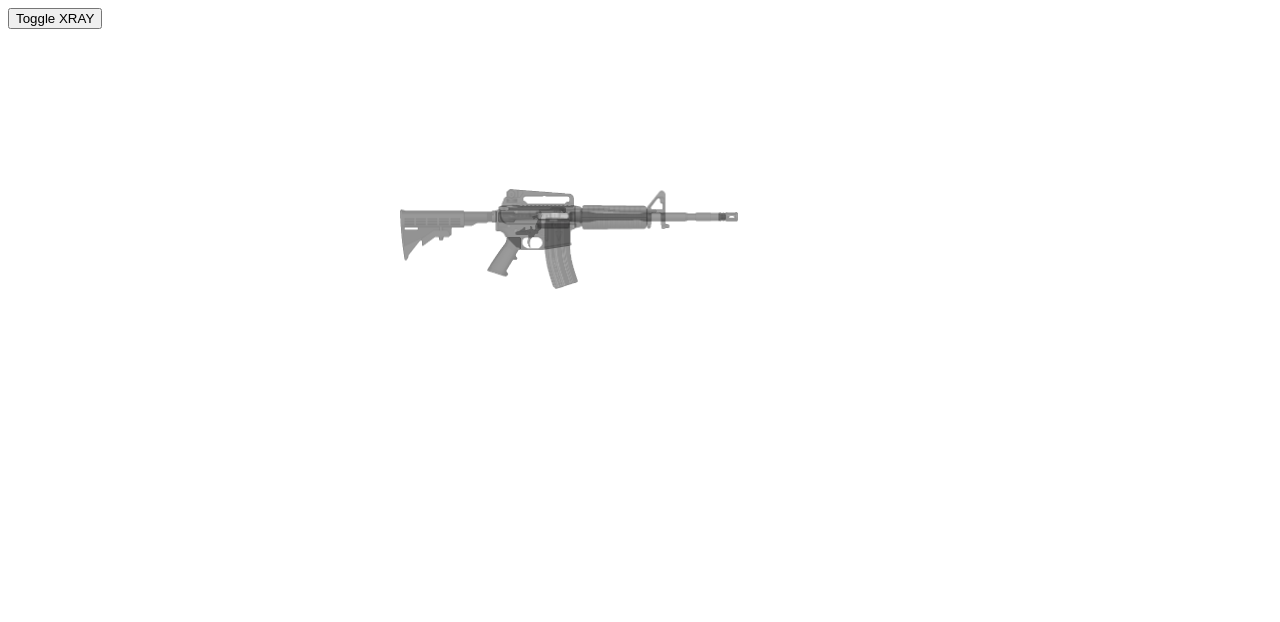
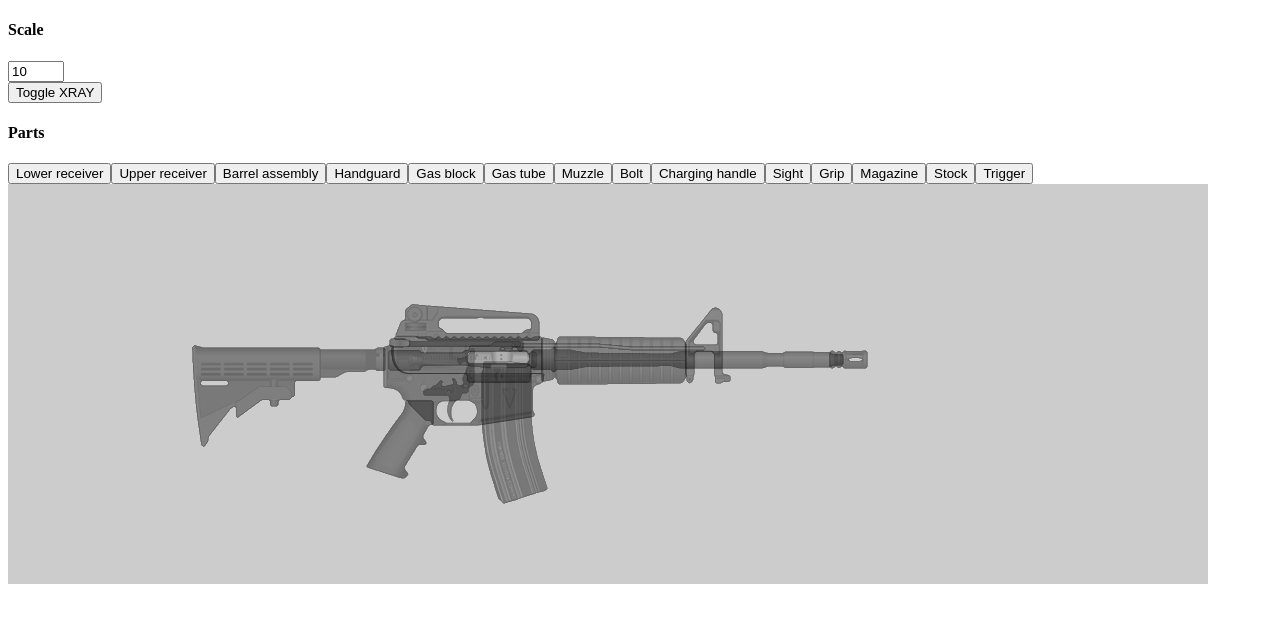
Before and after one commit to FalconPilot/ipdf-1999, a Next.js app: page / in a window 1280 px wide. Both pictures are taken after a click on the button "Toggle XRAY". Shown: the top 622 px of the page. Built offline with nearby package versions, Linux system fonts and the light colour scheme.

Commit message:
Add scale support

```diff
--- a/package.json
+++ b/package.json
@@ -9,6 +9,7 @@
     "lint": "next lint"
   },
   "dependencies": {
+    "@pandacss/dev": "^0.40.1",
     "next": "14.2.3",
     "react": "^18",
     "react-dom": "^18",
--- a/src/app/components/gun-canvas/contextual-menu.tsx
+++ b/src/app/components/gun-canvas/contextual-menu/index.tsx
@@ -9,13 +9,6 @@ export const ContextualMenu: React.FC<{
 }> = ({ title, options, selectPart }) => (
   <div
     onClick={evt => { evt.stopPropagation() }}
-    style={{
-      position: 'absolute',
-      top: 0,
-      left: 0,
-      right: 0,
-      zIndex: 999,
-    }}
   >
     <h3>{title}</h3>
     {options.map(part => (
--- a/src/app/components/gun-canvas/part-image.tsx
+++ b/src/app/components/gun-canvas/gun-part/index.tsx
@@ -10,7 +10,8 @@ import {
   px,
 } from '~/utils'
 
-import { ContextualMenu } from './contextual-menu'
+import { ContextualMenu } from '../contextual-menu'
+import { createPortal } from 'react-dom'
 
 const formatHardpoints = (hardpoints: Record<string, Hardpoint>) =>
   JSON.stringify(
@@ -39,6 +40,7 @@ type PropsBase = {
   hardpoint: Hardpoint
   canvasHeight: CssSize<'px'>
   canvasWidth: CssSize<'px'>
+  depth?: number
   patchGun: (coreHardpoint: Hardpoint) => void
 }
 
@@ -61,6 +63,7 @@ type PropsWithoutParent = PropsBase & {
 // Single part recursive component
 export const PartImage: React.FC<PropsWithoutParent | PropsWithParent> = ({
   xray,
+  depth = 0,
   parent,
   parentTop,
   parentLeft,
@@ -149,15 +152,32 @@ export const PartImage: React.FC<PropsWithoutParent | PropsWithParent> = ({
     ? getPositionWithParent(hardpoint, hardpointKey, parent, parentLeft, 'X', 'width')
     : getRootPosition(hardpoint, canvasWidth, 'X', 'width')
 
+  const partsMenu = document.getElementById('parts-menu')
+  const contextualMenu = document.getElementById('contextual-menu')
+
   // Render
   return (
     <>
-      {menu && (
-        <ContextualMenu
-          title={hardpoint.name}
-          options={hardpoint.options}
-          selectPart={patchPart}
-        />
+      {partsMenu && createPortal(
+        <button
+          onClick={evt => {
+            evt.stopPropagation()
+            toggleMenu()
+          }}
+        >
+          {hardpoint.name}
+        </button>,
+        partsMenu,
+      )}
+      {menu && contextualMenu && (
+        createPortal(
+          <ContextualMenu
+            title={hardpoint.name}
+            options={hardpoint.options}
+            selectPart={patchPart}
+          />,
+          contextualMenu,
+        )
       )}
       <button
         style={{
@@ -168,6 +188,7 @@ export const PartImage: React.FC<PropsWithoutParent | PropsWithParent> = ({
           width: compileSize(px(hardpoint.part.asset.width)),
           height: compileSize(px(hardpoint.part.asset.height)),
           opacity: xray ? 0.5 : 1,
+          transition: `0.${(depth + 1) * 1.5}s`,
           border: 'none',
           background: 'none',
         }}
@@ -184,6 +205,7 @@ export const PartImage: React.FC<PropsWithoutParent | PropsWithParent> = ({
         <PartImage
           key={key}
           xray={xray}
+          depth={depth + 1}
           parent={hardpoint}
           parentTop={topPos}
           parentLeft={leftPos}
--- a/src/app/components/gun-canvas/index.tsx
+++ b/src/app/components/gun-canvas/index.tsx
@@ -1,10 +1,11 @@
 import * as React from 'react'
+import { createPortal } from 'react-dom'
 
 import { GunCore, Hardpoint } from '~/types'
-import { compileSize, px, sizeMult } from '~/utils'
+import { compileSize, px, sizeDiv, sizeMult, sizeSub } from '~/utils'
 import { useGunEditor } from '~/app/contexts'
 
-import { PartImage } from './part-image'
+import { PartImage } from './gun-part'
 
 const CANVAS_HEIGHT = px(400)
 const CANVAS_WIDTH = px(1200)
@@ -43,18 +44,43 @@ export const GunCanvas: React.FC<{
     }
   }
 
+  const height = sizeMult([CANVAS_HEIGHT, px(scale)])
+  const width = sizeMult([CANVAS_WIDTH, px(scale)])
+
+  const top = sizeDiv([
+    sizeSub([height, CANVAS_HEIGHT]),
+    px(2),
+  ])
+
+  const left = sizeDiv([
+    sizeSub([width, CANVAS_WIDTH]),
+    px(2),
+  ])
+
   return (
     <div>
       <div>
         <button onClick={() => setXray(!xray)}>Toggle XRAY</button>
       </div>
+      <div id='parts-menu'>
+        <h4>Parts</h4>
+      </div>
+      <div style={{
+        position: 'relative',
+        height: compileSize(sizeMult([CANVAS_HEIGHT, px(scale)])),
+        width: compileSize(sizeMult([CANVAS_WIDTH, px(scale)])),
+      }}>
         <div
           onClick={closeMenu}
           style={{
-          position: 'relative',
+            position: 'absolute',
+            transition: '1s',
+            top: compileSize(top),
+            left: compileSize(left),
+            width: compileSize(CANVAS_WIDTH),
             height: compileSize(CANVAS_HEIGHT),
-          width: compileSize(CANVAS_WIDTH),
             transform: `scale(${scale})`,
+            backgroundColor: '#CCC',
           }}
         >
           <PartImage
@@ -66,5 +92,7 @@ export const GunCanvas: React.FC<{
           />
         </div>
       </div>
+      <div id='contextual-menu'></div>
+    </div>
   )
 }
--- a/src/pages/index.tsx
+++ b/src/pages/index.tsx
@@ -6,17 +6,41 @@ import { GunCanvas } from '~/app/components'
 import { AR15 } from '~/items'
 import { GunEditorContext } from '~/app/contexts'
 
-const HomePage: React.FC = () => (
+const MIN_SCALE = 1
+const MAX_SCALE = 10
+
+const HomePage: React.FC = () => {
+  const [scale, setScale] = React.useState(10)
+
+  return (
     <>
       <Head>
         <title>IPDF 1999</title>
       </Head>
       <div>
+        <h4>Scale</h4>
+        <input
+          type='number'
+          value={scale}
+          min={MIN_SCALE}
+          max={MAX_SCALE}
+          onChange={evt => {
+            const value = evt.currentTarget.value
+            const parsedScale = parseInt(value)
+
+            if (isNaN(parsedScale)) {
+              throw new Error('You can only use an integer for scale')
+            }
+
+            setScale(Math.max(Math.min(parsedScale, MAX_SCALE), MIN_SCALE))
+          }}
+        />
         <GunEditorContext>
-        <GunCanvas gun={AR15} scale={0.5} />
+          <GunCanvas gun={AR15} scale={scale / 10} />
         </GunEditorContext>
       </div>
     </>
   )
+}
 
 export default HomePage
```
Also changed, not shown: 1 other file (tests, documents, lock files or other folders). Lines whose indentation alone changed are shown as unchanged.
